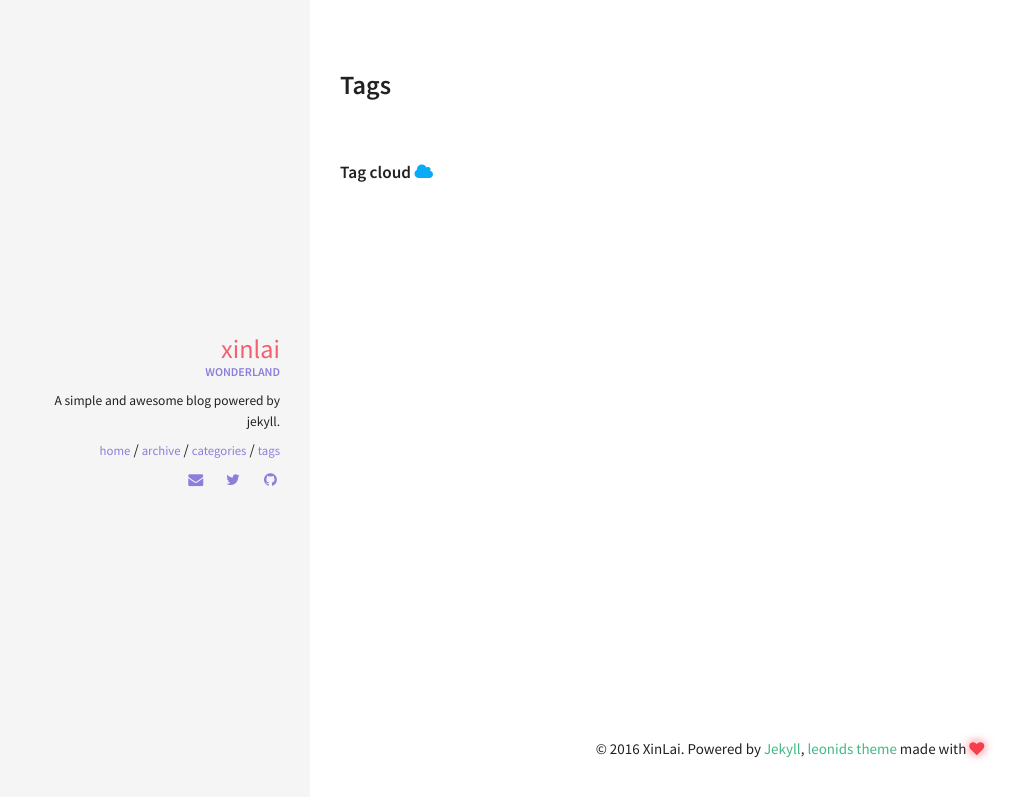
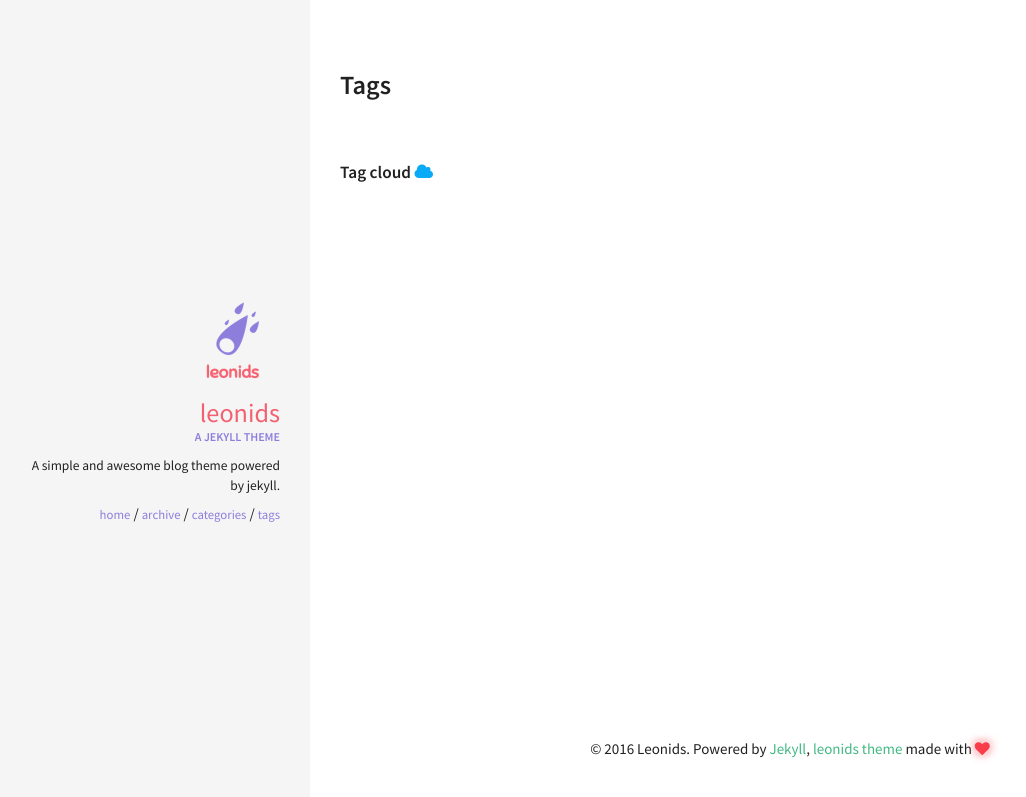
Before and after one commit to vagarii/vagarii.github.io, a Jekyll site: the page built from tags.html, in a window 1280 px wide. Shown: the top 797 px of the page, without its empty margins (10-1036 px from the left). Built offline with Jekyll 4.4.1, drawn with Linux system fonts in a browser that asks for light colours.

Commit message:
Revert "First"
This reverts commit e21e919fe3aa0744527d2d0bf5613c22816ce37c.

```diff
--- a/_config.yml
+++ b/_config.yml
@@ -3,9 +3,9 @@
 # Site wide configuration
 ####################################
 #
-title: Wonderland
-email: xil154@pitt.edu
-description: Test!
+title: Leonids
+email:
+description: A simple and awesome blog theme powered by jekyll.
 url: # the base hostname & protocol for your site
 
 
@@ -14,7 +14,7 @@ url: # the base hostname & protocol for your site
 # Jekyll configuration
 ####################################
 #
-timezone:          America/Newyork
+timezone:          Europe/Paris
 markdown:          kramdown
 highlighter:       rouge
 excerpt_separator: <!--more-->
@@ -33,13 +33,13 @@ kramdown:
 ####################################
 #
 owner:
-  name: XinLai
-  avatar:
-  job: "Wonderland"
-  bio: "A simple and awesome blog powered by jekyll."
-  email: xil154@pitt.edu
+  name: Leonids
+  avatar: leonids-logo.png
+  job: "A jekyll theme"
+  bio: "A simple and awesome blog theme powered by jekyll."
+  email:
   disqus-shortname:
-  twitter: BarbaraaaLai
+  twitter: #username
   facebook: #username
   google:
     plus: #username
@@ -48,11 +48,11 @@ owner:
     ad-client:
     ad-slot:
   bing-verify:
-  github: vagarii
+  github: #username
   stackoverflow: #123456/username   from a "http://stackoverflow.com/users/123456/username" link
   linkedin: #username
   xing: #username
-  instagram: #xinlai0908
+  instagram: #username
   lastfm: #username
   tumblr: #username
   pinterest: #username
```
